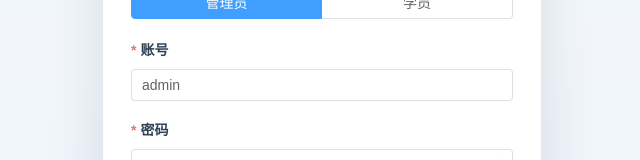
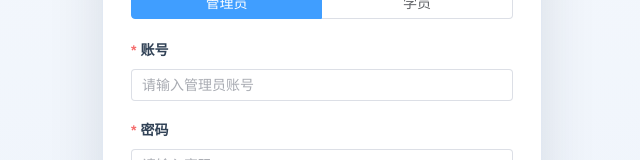
Before and after one commit to Xcal11bur/education-platform, a Vue app in the folder frontend/: page /login in a window 1280 px wide. Shown: the part 333-493 px from the top of the page, without its empty margins (318-958 px from the left). Built offline with nearby package versions, Linux system fonts and the light colour scheme.

Commit message:
fix: remove default login credentials

```diff
--- a/frontend/src/views/login/LoginView.vue
+++ b/frontend/src/views/login/LoginView.vue
@@ -141,13 +141,13 @@ const captcha = reactive({
 
 const defaults = {
   admin: {
-    username: 'admin',
-    password: '123456',
+    username: '',
+    password: '',
     captchaCode: ''
   },
   member: {
-    username: '13800000011',
-    password: '123456',
+    username: '',
+    password: '',
     captchaCode: ''
   }
 }
```
